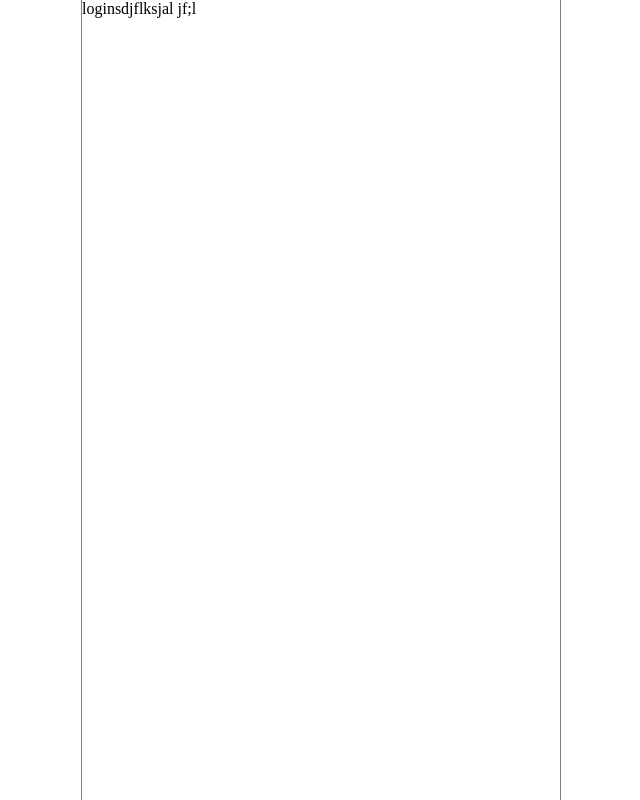
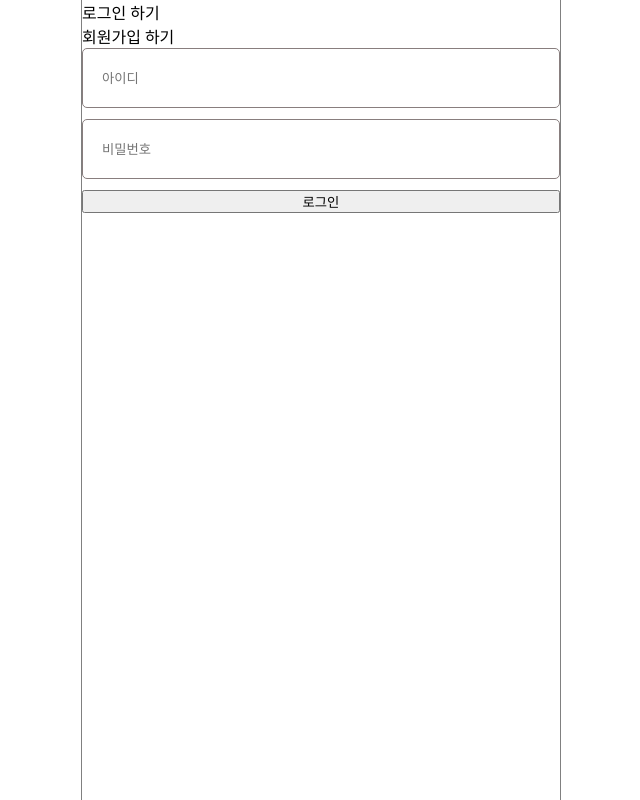
Before and after one commit to likeLion11thHackathon2team/Hackaton_Front, a Next.js app: page /account/login in a window 1280 px wide. Shown: the whole page, without its empty margins (319-959 px from the left). Built offline with nearby package versions, Linux system fonts and the light colour scheme; a web font is replaced by a local one.

Commit message:
😺[CHORE] : use Input component in login page

```diff
--- a/src/components/account/Input.jsx
+++ b/src/components/account/Input.jsx
@@ -16,7 +16,6 @@ const Input = ({ formId, placeholder, errorMsg, register }) => {
           flex-direction: column;
           justify-content: flex-start;
           width: 100%;
-          background: pink;
           > input {
             width: 100%;
             height: 3.75rem;
--- a/src/pages/account/login.jsx
+++ b/src/pages/account/login.jsx
@@ -1,7 +1,77 @@
-import React from "react";
+import axios from "axios";
+import React, { useState } from "react";
+import { useForm } from "react-hook-form";
+import Input from "../../components/account/Input";
 
 const login = () => {
-  return <div>loginsdjflksjal jf;l</div>;
+  const {
+    register,
+    handleSubmit,
+    // onSubmit,
+    formState: { isSubmitting, isSubmitted, errors },
+  } = useForm();
+  const [loginError, setLoginError] = useState(null);
+
+  const login = async (data) => {
+    const response = await axios
+      .post("/api/login", data)
+      .then((response) => {
+        return response.data;
+      })
+      .catch((error) => {
+        return error;
+      });
+    console.log(response);
+    if (response.status === "200") {
+    } else {
+      setLoginError({
+        id: "아이디를 입력",
+        password: "비밀번호를 올바르게 입력해주세요",
+      });
+    }
+  };
+
+  return (
+    <>
+      <article>
+        <section></section>
+        <section>
+          <div>
+            <div>로그인 하기</div>
+            <div>회원가입 하기</div>
+          </div>
+          <div>
+            <form onSubmit={handleSubmit(login)}>
+              <Input
+                formId={"id"}
+                placeholder={"아이디"}
+                errorMsg={loginError?.id ?? null}
+                register={register}
+              ></Input>
+              <Input
+                formId={"password"}
+                placeholder={"비밀번호"}
+                errorMsg={loginError?.password ?? null}
+                register={register}
+              ></Input>
+              {/* {errors.exampleRequired && <span>This field is required</span>} */}
+              {/* <input type="submit">로그인</input> */}
+              <button type="submit">로그인</button>
+              {/* onClick={() => onSubmit()} */}
+            </form>
+          </div>
+        </section>
+        <section></section>
+      </article>
+      <style jsx>{`
+        form {
+          display: flex;
+          flex-direction: column;
+          gap: 0.6875rem;
+        }
+      `}</style>
+    </>
+  );
 };
 
 export default login;
```
